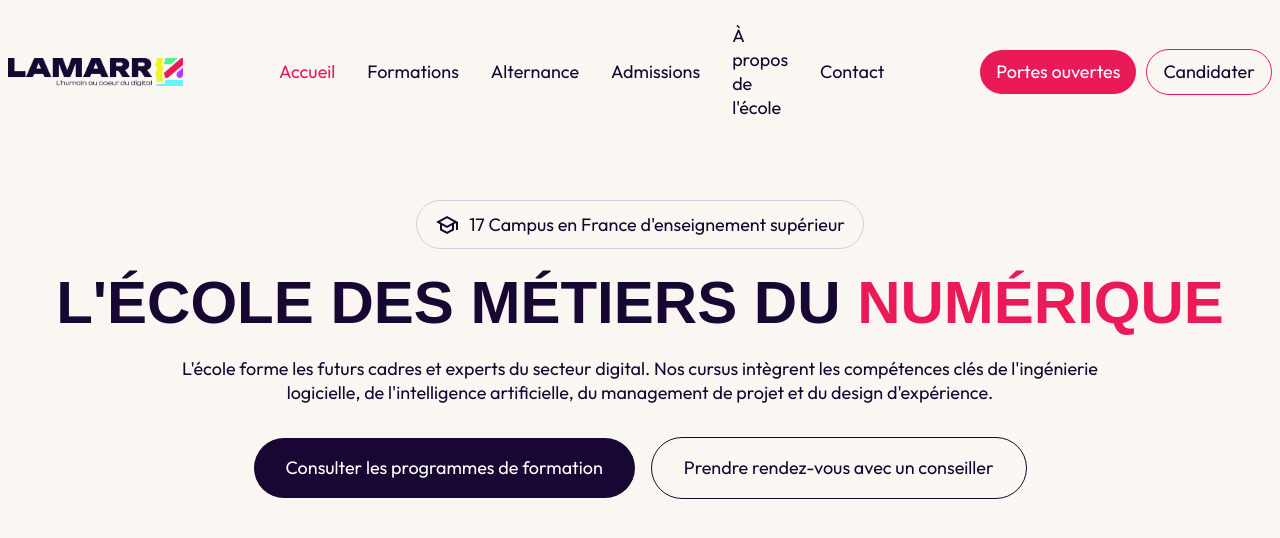
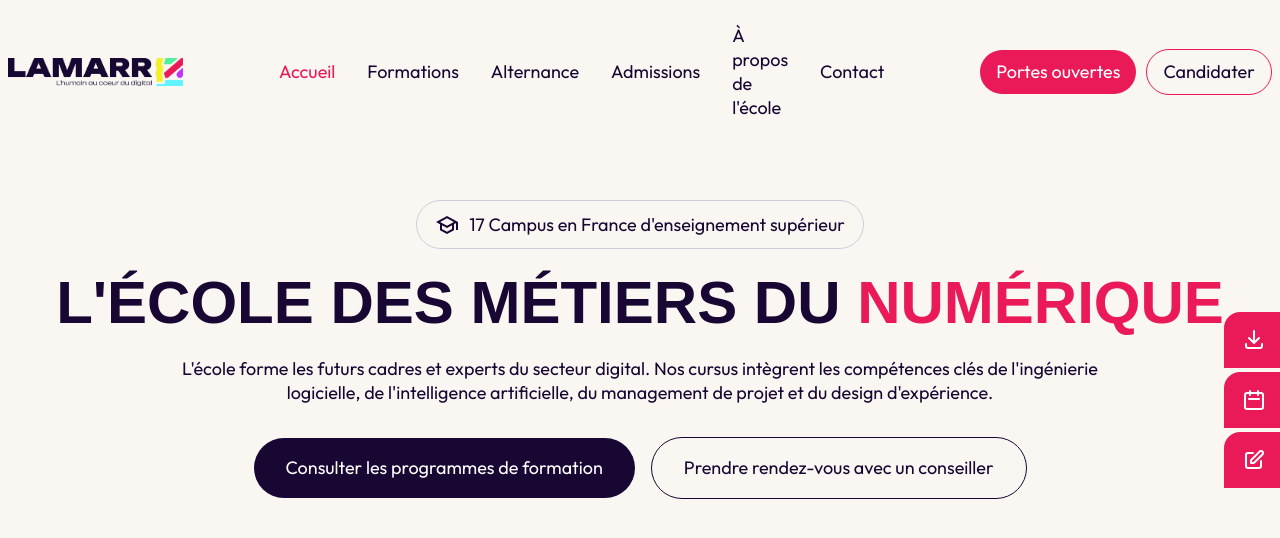
Before and after one commit to soniiix/mds-lamarr-website, a Next.js app: page / in a window 1280 px wide. Shown: the top 538 px of the page. Built offline with nearby package versions, Linux system fonts and the light colour scheme; a web font is replaced by a local one.

Commit message:
feat: add SideActions component to main page

```diff
--- a/app/page.tsx
+++ b/app/page.tsx
@@ -1,11 +1,13 @@
 import Header from "@/components/Header";
 import Hero from "@/components/Hero";
+import SideActions from "@/components/SideActions";
 
 export default function Home() {
     return (
-        <main>
+        <main className="h-400">
             <Header />
             <Hero />
+            <SideActions />
         </main>
     );
 }
--- /dev/null
+++ b/components/SideActions.tsx
@@ -0,0 +1,46 @@
+import Link from "next/link";
+
+export default function SideActions() {
+    return (
+        < div className="fixed right-0 top-1/2 -translate-y-1/2 z-50 flex flex-col gap-1" >
+
+            {/* Télécharger */}
+            <Link
+                href="docs/brochure.pdf"
+                target="_blank"
+                rel="noopener noreferrer"
+                aria-label="Télécharger la brochure"
+                className="group flex items-center justify-center w-14 h-14 bg-primary-500 text-white rounded-tl-2xl pl-1 hover:bg-primary-600 transition"
+                title="Télécharger la brochure"
+            >
+                <svg xmlns="http://www.w3.org/2000/svg" className="w-6 h-6" fill="none" viewBox="0 0 24 24" stroke="currentColor" strokeWidth="2">
+                    <path strokeLinecap="round" strokeLinejoin="round" d="M4 16v2a2 2 0 002 2h12a2 2 0 002-2v-2M7 10l5 5 5-5M12 15V3" />
+                </svg>
+            </Link>
+
+            {/* Portes ouvertes */}
+            <Link
+                href="#"
+                aria-label="Portes ouvertes"
+                className="flex items-center justify-center w-14 h-14 bg-primary-500 text-white rounded-tl-2xl pl-1 hover:bg-primary-600 transition"
+                title="Portes ouvertes"
+            >
+                <svg xmlns="http://www.w3.org/2000/svg" className="w-6 h-6" fill="none" viewBox="0 0 24 24" stroke="currentColor" strokeWidth="2">
+                    <path strokeLinecap="round" strokeLinejoin="round" d="M8 7V3m8 4V3m-9 8h10M5 21h14a2 2 0 002-2V7a2 2 0 00-2-2H5a2 2 0 00-2 2v12a2 2 0 002 2z" />
+                </svg>
+            </Link>
+
+            {/* Candidater */}
+            <Link
+                href="#"
+                aria-label="Candidater"
+                className="flex items-center justify-center w-14 h-14 bg-primary-500 text-white rounded-tl-2xl pl-1 hover:bg-primary-600 transition"
+                title="Candidater"
+            >
+                <svg xmlns="http://www.w3.org/2000/svg" className="w-6 h-6" fill="none" viewBox="0 0 24 24" stroke="currentColor" strokeWidth="2">
+                    <path strokeLinecap="round" strokeLinejoin="round" d="M11 5H6a2 2 0 00-2 2v11a2 2 0 002 2h11a2 2 0 002-2v-5m-1.414-9.414a2 2 0 112.828 2.828L11.828 15H9v-2.828l8.586-8.586z" />
+                </svg>
+            </Link>
+        </div >
+    );
+}
```
Also changed, not shown: 1 other file (tests, documents, lock files or other folders).
